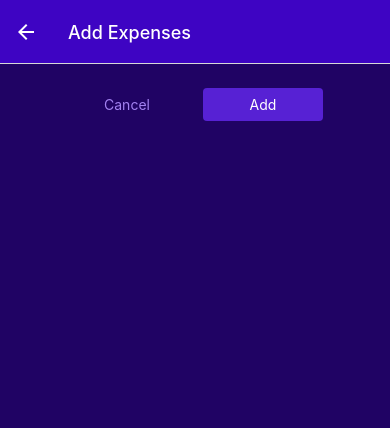
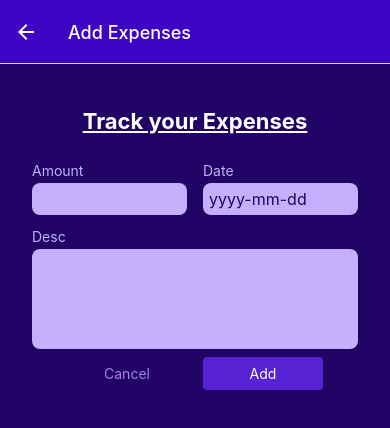
Before and after one commit to pavithra-muniraju/RN_Expense_Tracker_App, a React Native app: screen /ManageExpenses in a window 390 px wide. Shown: the top 428 px of the page. Built offline with nearby package versions, Linux system fonts and the light colour scheme.

Commit message:
input form added:

```diff
--- /dev/null
+++ b/components/ManageExpense/ExpenseForm.js
@@ -0,0 +1,134 @@
+import { StyleSheet, Text, View } from "react-native";
+import Input from "./Input";
+import { useContext, useState } from "react";
+import Button from "../../UI/Button";
+import { getFormatedDate } from "../../util/date";
+
+function ExpenseForm({ isEditing, onCancel, onSubmit, defaultValues }) {
+
+    // const [amount, setAmount] = useState("");
+    // const [date, setDate] = useState(new Date());
+    // const [desc, setDesc] = useState("");
+
+    // function amountChangeHandler(enteredText) {
+    //     setAmount(enteredText);
+    // }
+
+    // function dateChangeHandler(enteredText) {
+    //     setDate(enteredText)
+
+    // }
+
+    // function descChangeHandler(enteredText) {
+    //     setDesc(enteredText);
+    // } or u can use below
+
+    const [inputValues, setInputValues] = useState({
+        amount: defaultValues ? defaultValues.amount.toString() : '',
+        date: defaultValues ? getFormatedDate(defaultValues.date) : '',
+        desc: defaultValues ? defaultValues.desc : ''
+    })
+
+    function inputChangedHandler(inputId, enteredText) {
+        setInputValues((curState) => {
+            return {
+                ...curState,
+                [inputId]: enteredText
+            }
+        });
+
+    }
+
+
+    function submitHandler() {
+        const expenseData = {
+            amount: +inputValues.amount,
+            date: new Date(inputValues.date),
+            desc: inputValues.desc
+        }
+
+         onSubmit(expenseData)
+    }
+    // function confirmHandler() {
+    //     if (isEditing) {
+    //         expensesContext.updateExpense(expenseId,
+    //             inputValues
+    //         )
+    //     } else {
+    //         expensesContext.addExpense(
+    //             {
+    //                 desc: 'test',
+    //                 amount: 99,
+    //                 date: new Date('2026-03-04')
+    //             }
+    //         )
+    //     }
+    //     navigation.goBack();
+    // }
+    return (
+        <View style={styles.form}>
+            <Text style={styles.title}>Track your Expenses</Text>
+            <View style={styles.container}>
+                <Input label='Amount' style={styles.rowInputstyle} textInputConfig={{
+                    keyboardType: 'decimal-pad',
+                    onChangeText: inputChangedHandler.bind(this, 'amount'),
+                    value: inputValues.amount
+                }} />
+                <Input label='Date' style={styles.rowInputstyle} textInputConfig={{
+                    placeholder: 'yyyy-mm-dd',
+                    maxLength: 10,
+                    onChangeText: inputChangedHandler.bind(this, 'date'),
+                    value: inputValues.date
+                }} />
+            </View>
+
+            <Input label='Desc' textInputConfig={{
+                multiline: true,
+                onChangeText: inputChangedHandler.bind(this, 'desc'),
+                value: inputValues.desc
+            }} />
+
+            <View style={styles.buttonStyles}>
+                <Button children='Cancel' mode='flat'
+                    onPress={onCancel}
+                    style={styles.backButton} />
+
+                <Button children={isEditing ? 'Update' : 'Add'}
+                    onPress={submitHandler} style={styles.backButton} />
+            </View>
+        </View>
+    )
+}
+
+export default ExpenseForm;
+
+const styles = StyleSheet.create({
+    form: {
+        marginTop: 20
+    },
+    title: {
+        fontSize: 22,
+        fontWeight: 'bold',
+        color: 'white',
+        textAlign: 'center',
+        marginBottom: 20,
+        textDecorationLine: 'underline'
+    },
+    container: {
+        flexDirection: 'row',
+        justifyContent: 'space-between'
+    },
+    rowInputstyle: {
+        flex: 1,
+        height: 50
+    },
+        backButton: {
+        minWidth: 120,
+        marginHorizontal: 8
+    },
+    buttonStyles: {
+        flexDirection: 'row',
+        justifyContent: 'center',
+        alignItems: 'center'
+    }
+})
--- /dev/null
+++ b/components/ManageExpense/Input.js
@@ -0,0 +1,42 @@
+import { StyleSheet, Text, TextInput, View } from "react-native";
+import { GlobalStyles } from "../../constants/styles";
+
+function Input({ label, style, textInputConfig }) {
+
+    const inputStyles = [styles.input]
+
+    if(textInputConfig && textInputConfig.multiline) {
+        inputStyles.push(styles.desc)
+    }
+    return (
+        <View style={[styles.inputContainer, style]}>
+            <Text style={styles.label}>{label}</Text>
+            <TextInput style={inputStyles} {...textInputConfig} />
+        </View>
+    )
+}
+
+export default Input;
+
+const styles = StyleSheet.create({
+    inputContainer: {
+        marginVertical: 8,
+        marginHorizontal: 8,
+    },
+    label: {
+        fontSize: 14,
+        color: GlobalStyles.colors.primary100,
+        marginBottom: 4
+    },
+    input: {
+        backgroundColor: GlobalStyles.colors.primary100,
+        color: GlobalStyles.colors.primary800,
+        padding: 6,
+        borderRadius: 8,
+        fontSize: 16,
+    },
+    desc: {
+        minHeight: 100,
+        textAlignVertical: 'top'
+    }
+})
--- a/screens/ManageExpenses.js
+++ b/screens/ManageExpenses.js
@@ -4,12 +4,16 @@ import IconButton from '../UI/IconButton'
 import { GlobalStyles } from "../constants/styles";
 import Button from "../UI/Button";
 import { ExpensesContext } from "../store/ExpensesContext";
+import ExpenseForm from "../components/ManageExpense/ExpenseForm";
 function ManageExpenses({ route, navigation }) {
 
     const expenseId = route.params?.expenseId;
     const isEditing = !!expenseId;
 
     const expensesContext = useContext(ExpensesContext);
+
+    const selectedExpense = expensesContext.expenses.find(expense => expense.id == expenseId);
+
     useLayoutEffect(() => {
         navigation.setOptions({
             title: isEditing ? 'Edit Expenses' : 'Add Expenses'
@@ -25,37 +29,20 @@ function ManageExpenses({ route, navigation }) {
         navigation.goBack();
     }
 
-    function confirmHandler() {
+    function confirmHandler(expenseData) {
         if (isEditing) {
-            expensesContext.updateExpense(expenseId,
-                {
-                    desc: 'test',
-                    amount: 99,
-                    date: new Date('2020-05-19')
-                }
-            )
+            expensesContext.updateExpense(expenseId,expenseData )
         } else {
-            expensesContext.addExpense(
-                {
-                    desc: 'test',
-                    amount: 99,
-                    date: new Date('2020-05-19')
-                }
-            )
+            expensesContext.addExpense(expenseData)
         }
         navigation.goBack();
     }
 
     return (
         <View style={styles.constainer}>
-            <View style={styles.buttonStyles}>
-                <Button children='Cancel' mode='flat'
-                    onPress={cancelHandler}
-                    style={styles.backButton} />
+            <ExpenseForm isEditing={isEditing} onCancel={cancelHandler} onSubmit={confirmHandler}
+            defaultValues={selectedExpense} />
 
-                <Button children={isEditing ? 'Update' : 'Add'}
-                    onPress={confirmHandler} style={styles.backButton} />
-            </View>
             {isEditing && (
                 <View style={styles.deleteContainer}>
                     <IconButton name="trash"
--- a/store/ExpensesContext.js
+++ b/store/ExpensesContext.js
@@ -5,7 +5,7 @@ const DUMMY_EXPENSES = [
     id: 'e1',
     desc: 'A pair of shoes',
     amount: 59.99,
-    date: new Date('2025-12-19'),
+    date: new Date('2026-03-09'),
   },
   {
     id: 'e2',
@@ -23,7 +23,7 @@ const DUMMY_EXPENSES = [
     id: 'e4',
     desc: 'A book',
     amount: 14.99,
-    date: new Date('2026-02-28'),
+    date: new Date('2026-03-9'),
   },
   {
     id: 'e5',
@@ -35,7 +35,7 @@ const DUMMY_EXPENSES = [
     id: 'e6',
     desc: 'A pair of trousers',
     amount: 89.29,
-    date: new Date('2022-01-05'),
+    date: new Date('2026-03-07'),
   },
   {
     id: 'e7',
@@ -47,13 +47,13 @@ const DUMMY_EXPENSES = [
     id: 'e8',
     desc: 'A book',
     amount: 14.99,
-    date: new Date('2022-02-19'),
+    date: new Date('2026-03-07'),
   },
   {
     id: 'e9',
     desc: 'Another book',
     amount: 18.59,
-    date: new Date('2026-03-01'),
+    date: new Date('2026-03-07'),
   },
 ];
 
--- a/util/date.js
+++ b/util/date.js
@@ -1,5 +1,5 @@
 export function getFormatedDate(date) {
-    return `${date.getFullYear()}-${date.getMonth()}-${date.getDate()}`;
+    return `${date.getFullYear()}-${date.getMonth() + 1}-${date.getDate()}`;
 }
 
 export function getDateMinusDate(date, days) {
```
